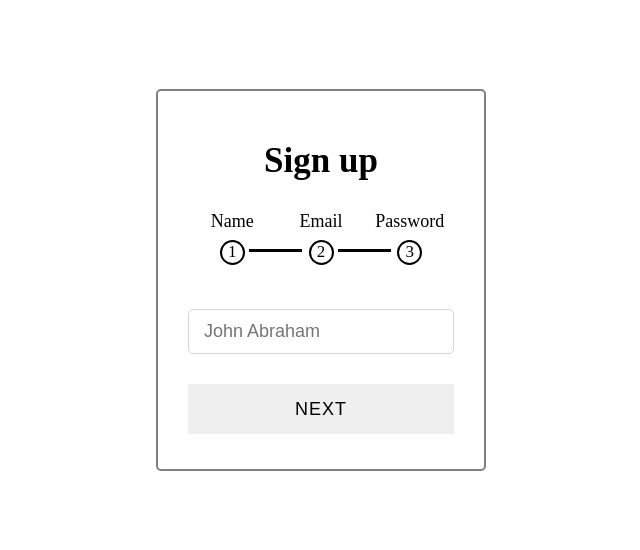
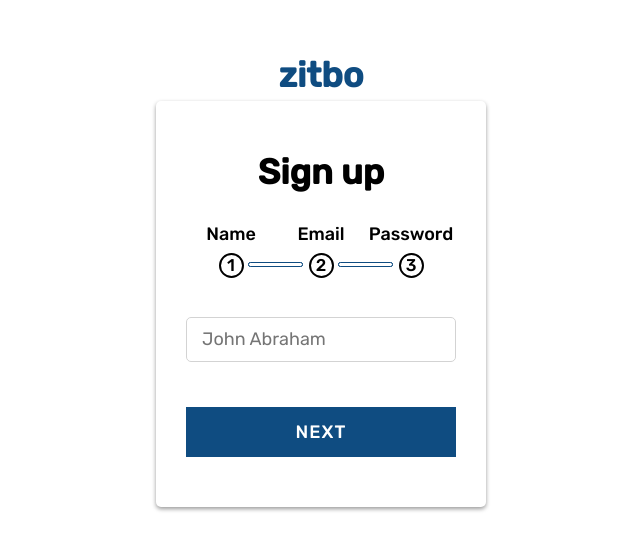
Before and after one commit to hassanrakib/activeduck, a React (Vite) app: page / in a window 1280 px wide. Shown: the part 120-670 px from the top of the page, without its empty margins (319-959 px from the left). Built offline with nearby package versions, Linux system fonts and the light colour scheme.

Commit message:
multi-step form almost complete

```diff
--- a/index.html
+++ b/index.html
@@ -4,7 +4,14 @@
     <meta charset="UTF-8" />
     <link rel="icon" type="image/svg+xml" href="/vite.svg" />
     <meta name="viewport" content="width=device-width, initial-scale=1.0" />
-    <title>Vite + React</title>
+    <!-- Google Fonts -->
+    <link rel="preconnect" href="https://fonts.googleapis.com" />
+    <link rel="preconnect" href="https://fonts.gstatic.com" crossorigin />
+    <link
+      href="https://fonts.googleapis.com/css2?family=Rubik:wght@300;400;500&display=swap"
+      rel="stylesheet"
+    />
+    <title>zitbo</title>
   </head>
   <body>
     <div id="root"></div>
--- a/src/Pages/Signup/ProgressBar/ProgressBar.module.css
+++ b/src/Pages/Signup/ProgressBar/ProgressBar.module.css
@@ -14,7 +14,7 @@
     transition: color 0.3s ease;
   }
   .step.active .stepName {
-      color: pink;
+      color: #0f4c81;
   }
   .bullet {
     position: relative;
@@ -25,8 +25,8 @@
     display: inline-block;
   }
   .step.active .bullet {
-      border-color: pink;
-      background: pink;
+      border-color: #0f4c81;
+      background: #0f4c81;
       transition: border-color 0.3s ease;
   }
   .bullet::after, .bullet::before {
@@ -34,12 +34,14 @@
     position: absolute;
     width: 53px;
     height: 3px;
-    background-color: #000;
-    bottom: 11px;
+    border: 0.2px solid #0f4c81;
+    border-radius: 10px;
+    background-color: #fff;
+    bottom: 9px;
     left: 27px;
   }
   .step.active .bullet::after {
-    background-color: pink;
+    background-color: #0f4c81;
     transform: scaleX(0);
     transform-origin: left;
     animation: animate 0.4s linear forwards;
--- a/src/Pages/Signup/Signup/Signup.jsx
+++ b/src/Pages/Signup/Signup/Signup.jsx
@@ -1,38 +1,87 @@
+import { useForm } from "react-hook-form";
+import { IoMdAlert } from "react-icons/io";
 import ProgressBar from "../ProgressBar/ProgressBar";
 import {
   containerWrapper,
+  logo,
   container,
+  containerInner,
   containerHeader,
   formOuter,
   form,
   page,
   field,
   inputField,
+  error,
+  errorIcon,
+  errorMessage,
   btn,
+  prev,
 } from "./Signup.module.css";
 import { useState } from "react";
 
 const Signup = () => {
-  // ge the current page index
+  // currentPage state
   const [currentPage, setCurrentPage] = useState(1);
 
-  const moveToPage = (pageNumber) => {
+  const {
+    register,
+    handleSubmit,
+    trigger,
+    formState: { errors },
+  } = useForm({
+    // first blur event will do validation, later input will be revalidated on every change
+    mode: "onTouched",
+    defaultValues: {
+      name: "",
+      email: "",
+      password: "",
+    },
+  });
+
+  // if the input is not touched
+  // input validity will not be checked by the next button click (mode: "onTouched")
+  // so, check input validity
+  const checkInputValidity = async (fieldName, pageNumber) => {
+    const isValid = await trigger(fieldName, {shouldFocus: true});
+    if (isValid) {
       setCurrentPage(pageNumber);
+    }
   };
 
+  // set the page index to next page if the input is valid
+  const handleNextBtn = (pageNumber) => {
+    // check input validity before you move to the next page
+    if (pageNumber === 2) {
+      checkInputValidity("form.name", pageNumber);
+    } else if (pageNumber === 3) {
+      checkInputValidity("form.email", pageNumber);
+    } else if (pageNumber === 4) {
+      checkInputValidity("form.password", pageNumber);
+    }
+  };
 
+  const handlePreviousBtn = (pageNumber) => setCurrentPage(pageNumber);
+
+  // get the submitted data
+  const onSubmit = (data) => {
+    console.log(data);
+  };
 
   return (
     <div className={containerWrapper}>
       <div className={container}>
+        {/* logo goes here */}
+          <div className={logo}>zitbo</div>
+
+        <div className={containerInner}>
           <header className={containerHeader}>Sign up</header>
 
           {/* progressBar to show progress on the top */}
           <ProgressBar currentPage={currentPage} />
 
           <div className={formOuter}>
-          <form className={form}>
-
+            <form className={form} onSubmit={handleSubmit(onSubmit)}>
               {/* move the first page based on currentPage */}
               <div
                 className={page}
@@ -48,16 +97,25 @@ const Signup = () => {
                   <input
                     className={inputField}
                     type="text"
-                  name="name"
+                    {...register("form.name", {
+                      required: true,
+                      pattern: /^[a-zA-Z\s]+$/,
+                    })}
                     placeholder="John Abraham"
                   />
+                  {errors?.form?.name && (
+                    <div className={error}>
+                      <IoMdAlert className={errorIcon} />
+                      <span className={errorMessage}>Enter your name</span>
+                    </div>
+                  )}
                 </div>
                 <div className={field}>
                   <button
                     type="button"
                     className={btn}
                     onClick={() => {
-                    moveToPage(2);
+                      handleNextBtn(2);
                     }}
                   >
                     Next
@@ -71,16 +129,26 @@ const Signup = () => {
                   <input
                     className={inputField}
                     type="email"
-                  name="email"
+                    {...register("form.email", {
+                      required: true,
+                      pattern:
+                        /^(([^<>()[\]\\.,;:\s@"]+(\.[^<>()[\]\\.,;:\s@"]+)*)|.(".+"))@((\[[0-9]{1,3}\.[0-9]{1,3}\.[0-9]{1,3}\.[0-9]{1,3}\])|(([a-zA-Z\-0-9]+\.)+[a-zA-Z]{2,}))$/,
+                    })}
                     placeholder="john@zitbo.com"
                   />
+                  {errors?.form?.email && (
+                    <div className={error}>
+                      <IoMdAlert className={errorIcon} />
+                      <span className={errorMessage}>Enter your email</span>
+                    </div>
+                  )}
                 </div>
                 <div className={field}>
                   <button
                     type="button"
-                  className={btn}
+                    className={`${btn} ${prev}`}
                     onClick={() => {
-                    moveToPage(1);
+                      handlePreviousBtn(1);
                     }}
                   >
                     Previous
@@ -88,7 +156,7 @@ const Signup = () => {
                   <button
                     type="button"
                     className={btn}
-                  onClick={() => moveToPage(3)}
+                    onClick={() => handleNextBtn(3)}
                   >
                     Next
                   </button>
@@ -101,21 +169,49 @@ const Signup = () => {
                   <input
                     className={inputField}
                     type="password"
-                  name="password"
+                    {...register("form.password", {
+                      required: "Enter your password",
+                      validate: {
+                        lowercaseLetter: (password) =>
+                          /[a-z]/.test(password) ||
+                          "Password must contain a lowercase letter",
+                        uppercaseLetter: (password) =>
+                          /[A-Z]/.test(password) ||
+                          "Password must contain an uppercase letter",
+                        digit: (password) =>
+                          /\d/.test(password) ||
+                          "Password must contain at least one digit",
+                        specialCharacter: (password) =>
+                          /[?!@#$%^&*()]/.test(password) ||
+                          "Password must contain a special character.",
+                      },
+                    })}
                     placeholder="$ecretpassw@rd"
                   />
+                  {errors?.form?.password && (
+                    <div className={error}>
+                      <IoMdAlert className={errorIcon} />
+                      <span className={errorMessage}>
+                        {errors.form.password.message}
+                      </span>
+                    </div>
+                  )}
                 </div>
                 <div className={field}>
                   <button
                     type="button"
-                  className={btn}
+                    className={`${btn} ${prev}`}
                     onClick={() => {
-                    moveToPage(2);
+                      handlePreviousBtn(2);
                     }}
                   >
                     Previous
                   </button>
-                <button className={btn} type="submit">
+                  <button
+                    type="submit"
+                    className={btn}
+                    onClick={() => handleNextBtn(4)}
+                  >
                     Submit
                   </button>
                 </div>
@@ -124,6 +220,7 @@ const Signup = () => {
           </div>
         </div>
       </div>
+    </div>
   );
 };
 
--- a/src/Pages/Signup/Signup/Signup.module.css
+++ b/src/Pages/Signup/Signup/Signup.module.css
@@ -5,13 +5,26 @@
   justify-content: center;
   align-items: center;
 }
+.container {
+  display: flex;
+  flex-direction: column;
+  justify-content: center;
+  align-items: center;
+}
+/* logo */
+.logo {
+  font-size: 35px;
+  font-weight: bold;
+  color: #0f4c81;
+  margin-bottom: 5px;
+}
 /* main form container */
-.container {
+.containerInner {
   width: 330px;
-  border: 2px solid grey;
   border-radius: 5px;
   padding: 50px 30px 10px 30px;
   text-align: center;
+  box-shadow: 0 2px 4px rgba(0, 0, 0, 0.4);
 }
 /* form header */
 .containerHeader {
@@ -33,8 +46,9 @@
   transition: margin-left 0.3s ease-in-out;
 }
 .field {
+  position: relative;
   height: 45px;
-  margin: 30px 0;
+  margin: 25px 0 45px 0;
   display: flex;
   column-gap: 15px;
 }
@@ -46,6 +60,21 @@
   font-size: 18px;
   padding-left: 15px;
 }
+.error {
+  position: absolute;
+  display: flex;
+  column-gap: 2px;
+  bottom: -38px;
+  text-align: left;
+}
+.errorIcon {
+  background-color: #d50000;
+  color: white;
+  border-radius: 50%;
+}
+.errorMessage {
+  color: #d50000;
+}
 .btn {
   width: 100%;
   height: calc(100% + 5px);
@@ -55,7 +84,22 @@
   font-weight: 500;
   letter-spacing: 1px;
   text-transform: uppercase;
+  background-color: #0f4c81;
+  color: #fff;
 }
+.btn.prev {
+  background-color: #fff;
+  color: #0f4c81;
+  border: 0.8px solid #0f4c81;
+}
+
 .btn:hover {
   background: white;
+  color: #0f4c81;
+  border: 0.8px solid #0f4c81;
 }
+
+.btn.prev:hover {
+  background-color: #0f4c81;
+  color: #fff;
+}
--- a/src/index.css
+++ b/src/index.css
@@ -1,5 +1,6 @@
 * {
-    margin: 0;
-    padding: 0;
-    box-sizing: border-box;
+  margin: 0;
+  padding: 0;
+  box-sizing: border-box;
+  font-family: "Rubik", sans-serif;
 }
```
Lines whose indentation alone changed are shown as unchanged.
